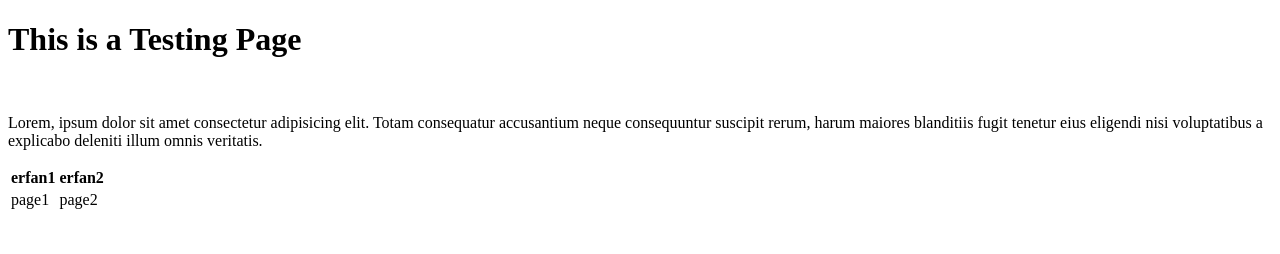
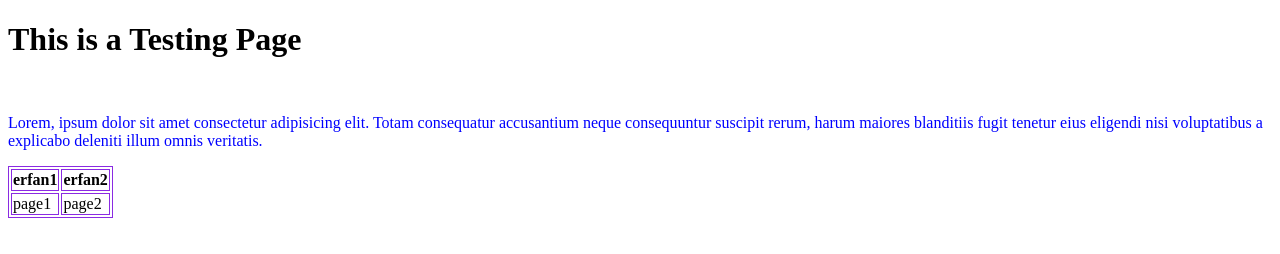
Before and after one commit to unique-mysticism/MF-class-code, a plain HTML site: page index.html in a window 1280 px wide. Drawn offline with Linux system fonts and the light colour scheme.

Commit message:
add style

```diff
--- a/index.html
+++ b/index.html
@@ -4,6 +4,7 @@
     <meta charset="UTF-8">
     <meta name="viewport" content="width=device-width, initial-scale=1.0">
     <link rel="icon" href="./image/code-solid.svg">
+    <link rel="stylesheet" href="./style.css">
     <title>Test</title>
 </head>
 <body>
--- /dev/null
+++ b/style.css
@@ -0,0 +1,6 @@
+p{
+    color: blue;
+}
+table,tr,th,td{
+    border: 1px solid blueviolet;
+}
```
